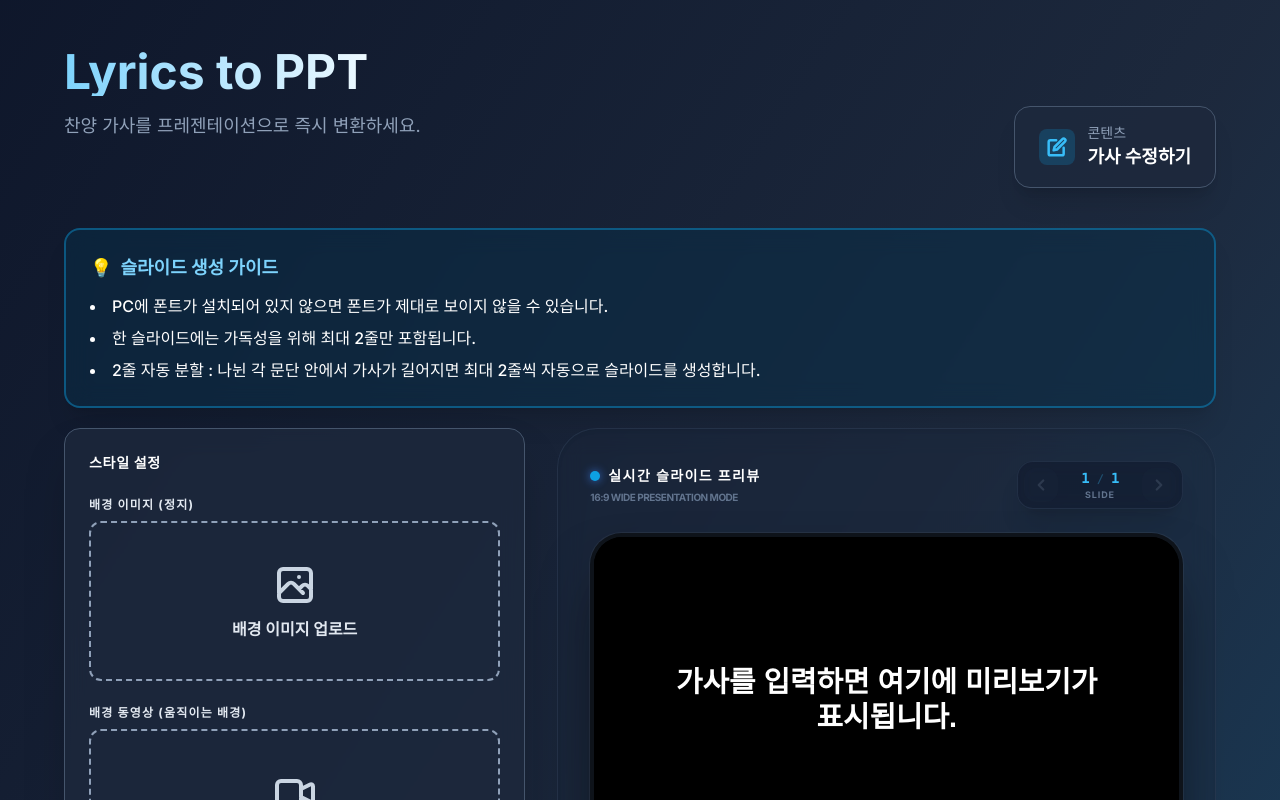
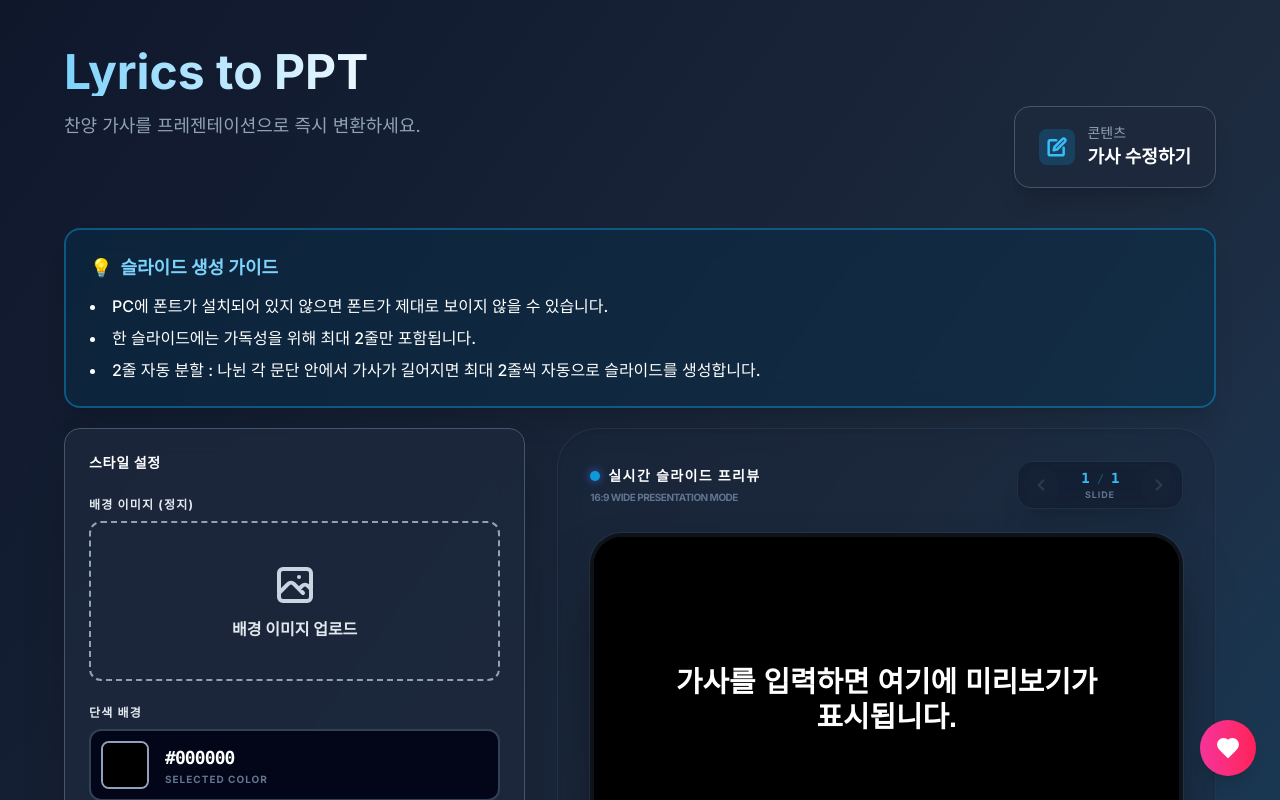
Before and after one commit to dding-woo/churchflow, a React (Vite) app: page / in a window 1280 px wide. Shown: the top 800 px of the page. Built offline with nearby package versions, Linux system fonts and the light colour scheme.

Commit message:
Please provide the code changes or file descriptions so I can generate the commit message for you.

```diff
--- a/src/App.tsx
+++ b/src/App.tsx
@@ -6,6 +6,7 @@ import Footer from './components/Footer';
 import Preview from './components/Preview';
 import Button from './components/common/Button';
 import LyricsModal from './components/LyricsModal';
+import FloatingMenu from './components/FloatingMenu';
 import { usePPTGenerator } from './components/common/features/usePPTGenerator';
 
 const App: React.FC = () => {
@@ -15,8 +16,8 @@ const App: React.FC = () => {
     setLyrics,
     bgImage,
     handleImageUpload,
-    bgVideo,
-    handleVideoUpload,
+    // bgVideo,
+    // handleVideoUpload,
     fontSize,
     setFontSize,
     fontColor,
@@ -82,8 +83,8 @@ const App: React.FC = () => {
               <StyleSettings
                 bgImage={bgImage}
                 handleImageUpload={handleImageUpload}
-                bgVideo={bgVideo}
-                handleVideoUpload={handleVideoUpload}
+                // bgVideo={bgVideo}
+                // handleVideoUpload={handleVideoUpload}
                 bgColor={bgColor}
                 setBgColor={setBgColor}
                 title={title}
@@ -135,7 +136,7 @@ const App: React.FC = () => {
                   letterSpacing={letterSpacing}
                   linesPerSlide={linesPerSlide}
                   bgImage={bgImage}
-                  bgVideo={bgVideo}
+                  // bgVideo={bgVideo}
                   bgColor={bgColor}
                 />
               </div>
@@ -159,6 +160,8 @@ const App: React.FC = () => {
         lyrics={lyrics}
         setLyrics={setLyrics}
       />
+
+      <FloatingMenu />
     </div>
   );
 }
--- /dev/null
+++ b/src/components/FloatingMenu.tsx
@@ -0,0 +1,84 @@
+import React, { useState } from 'react';
+
+const FloatingMenu: React.FC = () => {
+  const [isModalOpen, setIsModalOpen] = useState(false);
+
+  return (
+    <>
+      <div className="fixed right-6 bottom-6 z-40 flex flex-col gap-4">
+        {/* 후원하기 버튼 */}
+        <button
+          onClick={() => setIsModalOpen(true)}
+          className="group flex items-center justify-center w-14 h-14 bg-gradient-to-r from-pink-500 to-rose-500 text-white rounded-full shadow-lg hover:shadow-rose-500/50 hover:scale-110 transition-all duration-300 relative"
+          aria-label="후원하기"
+        >
+          <svg
+            xmlns="http://www.w3.org/2000/svg"
+            width="24"
+            height="24"
+            viewBox="0 0 24 24"
+            fill="currentColor"
+            stroke="currentColor"
+            strokeWidth="2"
+            strokeLinecap="round"
+            strokeLinejoin="round"
+            className="group-hover:animate-pulse"
+          >
+            <path d="M19 14c1.49-1.46 3-3.21 3-5.5A5.5 5.5 0 0 0 16.5 3c-1.76 0-3 .5-4.5 2-1.5-1.5-2.74-2-4.5-2A5.5 5.5 0 0 0 2 8.5c0 2.3 1.5 4.05 3 5.5l7 7Z" />
+          </svg>
+
+          {/* Tooltip */}
+          <div className="absolute right-full mr-4 top-1/2 -translate-y-1/2 px-3 py-2 bg-slate-800 text-white text-sm font-medium rounded-lg opacity-0 group-hover:opacity-100 transition-opacity whitespace-nowrap pointer-events-none shadow-xl border border-slate-700">
+            응원하기 ☕️
+            <div className="absolute top-1/2 -translate-y-1/2 -right-1.5 border-t-[6px] border-t-transparent border-b-[6px] border-b-transparent border-l-[6px] border-l-slate-800"></div>
+          </div>
+        </button>
+      </div>
+
+      {/* QR Code Modal */}
+      {isModalOpen && (
+        <div
+          className="fixed inset-0 z-50 flex items-center justify-center bg-black/60 backdrop-blur-sm p-4 animate-in fade-in duration-200"
+          onClick={() => setIsModalOpen(false)}
+        >
+          <div
+            className="bg-white rounded-3xl p-8 max-w-sm w-full shadow-2xl relative"
+            onClick={(e) => e.stopPropagation()}
+          >
+            <button
+              onClick={() => setIsModalOpen(false)}
+              className="absolute top-4 right-4 p-2 text-slate-400 hover:text-slate-700 hover:bg-slate-100 rounded-full transition-colors"
+            >
+              <svg xmlns="http://www.w3.org/2000/svg" width="24" height="24" viewBox="0 0 24 24" fill="none" stroke="currentColor" strokeWidth="2" strokeLinecap="round" strokeLinejoin="round"><line x1="18" y1="6" x2="6" y2="18"></line><line x1="6" y1="6" x2="18" y2="18"></line></svg>
+            </button>
+
+            <div className="text-center space-y-6">
+              <div>
+                <h3 className="text-2xl font-bold text-slate-800 mb-2">응원하기</h3>
+                <p className="text-slate-500 text-sm">현재 운영에 필요한 비용 및 유지보수 비용을 사비로 감당하고 있습니다. 응원해주시면 향후 더 나은 서비스로 보답하도록 노력 하겠습니다</p>
+              </div>
+
+              <div className="bg-slate-50 p-4 rounded-2xl border border-slate-100 flex justify-center items-center overflow-hidden">
+                <img
+                  src="/image/qr.jpg"
+                  alt="후원하기 QR 코드"
+                  className="w-full h-auto max-w-[250px] object-contain rounded-xl shadow-sm mix-blend-multiply"
+                  onError={(e) => {
+                    const target = e.target as HTMLImageElement;
+                    target.src = "https://via.placeholder.com/250?text=QR+Code+Missing";
+                  }}
+                />
+              </div>
+
+              <div className="text-sm text-slate-400 font-medium pt-2">
+                감사합니다! 💛
+              </div>
+            </div>
+          </div>
+        </div>
+      )}
+    </>
+  );
+};
+
+export default FloatingMenu;
--- a/src/components/Preview.tsx
+++ b/src/components/Preview.tsx
@@ -16,7 +16,7 @@ interface PreviewProps {
     letterSpacing: number;
     linesPerSlide: number;
     bgImage: string | null;
-    bgVideo: string | null;
+    // bgVideo: string | null;
     bgColor: string;
 }
 
@@ -36,7 +36,7 @@ const Preview: React.FC<PreviewProps> = ({
     letterSpacing,
     linesPerSlide,
     bgImage,
-    bgVideo,
+    // bgVideo,
     bgColor
 }) => {
     const [currentSlideIndex, setCurrentSlideIndex] = useState(0);
@@ -129,7 +129,7 @@ const Preview: React.FC<PreviewProps> = ({
                 className="aspect-video w-full rounded-[2rem] shadow-[0_35px_60px_-15px_rgba(0,0,0,0.6)] overflow-hidden relative border-4 border-slate-700/30 bg-black group ring-1 ring-white/5 active:scale-[0.99] transition-transform duration-300"
             >
                 {/* 배경 미디어 레이어 */}
-                {bgVideo ? (
+                {/* bgVideo ? (
                     <video
                         key={bgVideo}
                         src={bgVideo}
@@ -139,7 +139,7 @@ const Preview: React.FC<PreviewProps> = ({
                         playsInline
                         className="absolute inset-0 w-full h-full object-cover transition-transform duration-700 group-hover:scale-105"
                     />
-                ) : bgImage ? (
+                ) : */ bgImage ? (
                     <img
                         key={bgImage} // Re-render when image changes for animation if needed
                         src={bgImage}
@@ -154,7 +154,7 @@ const Preview: React.FC<PreviewProps> = ({
                 )}
 
                 {/* 오버레이 (이미지 가독성 향상) */}
-                {(bgImage || bgVideo) && <div className="absolute inset-0 bg-black/30 backdrop-blur-[1px]"></div>}
+                {(bgImage /* || bgVideo */) && <div className="absolute inset-0 bg-black/30 backdrop-blur-[1px]"></div>}
 
                 {/* 제목 레이어 */}
                 {showTitle && title && (
--- a/src/components/common/features/usePPTGenerator.tsx
+++ b/src/components/common/features/usePPTGenerator.tsx
@@ -9,7 +9,7 @@ export const usePPTGenerator = () => {
   const [titleColor, setTitleColor] = useState<string>('#AAAAAA');
   const [titleAlign, setTitleAlign] = useState<'left' | 'center' | 'right'>('left');
   const [bgImage, setBgImage] = useState<string | null>(null);
-  const [bgVideo, setBgVideo] = useState<string | null>(null);
+  // const [bgVideo, setBgVideo] = useState<string | null>(null);
   const [bgColor, setBgColor] = useState<string>('#000000');
   const [fontSize, setFontSize] = useState<number>(36);
   const [fontColor, setFontColor] = useState<string>('#FFFFFF');
@@ -30,14 +30,15 @@ export const usePPTGenerator = () => {
       reader.onload = (event) => {
         if (event.target?.result) {
           setBgImage(event.target.result as string);
-          setBgVideo(null); // 비디오 초기화
-          setBgVideoData(null); // 비디오 데이터 초기화
+          // setBgVideo(null); // 비디오 초기화
+          // setBgVideoData(null); // 비디오 데이터 초기화
         }
       };
       reader.readAsDataURL(file);
     }
   };
 
+  /*
   const handleVideoUpload = (e: ChangeEvent<HTMLInputElement>) => {
     const file = e.target.files?.[0];
     if (file) {
@@ -54,11 +55,11 @@ export const usePPTGenerator = () => {
         }
       };
       reader.readAsDataURL(file);
-    }
   };
+  */
 
   // State for raw video data (base64)
-  const [bgVideoData, setBgVideoData] = useState<string | null>(null);
+  // const [bgVideoData, setBgVideoData] = useState<string | null>(null);
 
   const generatePPT = async () => {
     if (!lyrics.trim()) {
@@ -83,13 +84,15 @@ export const usePPTGenerator = () => {
           const slide = pres.addSlide();
 
           // 배경 설정
+          /*
           if (bgVideoData) {
             slide.addMedia({
               type: 'video',
               data: bgVideoData,
               x: 0, y: 0, w: '100%', h: '100%'
             });
-          } else if (bgImage) {
+          } else */
+          if (bgImage) {
             slide.background = { data: bgImage };
           } else {
             slide.background = { color: bgColor.replace('#', '') };
@@ -145,8 +148,8 @@ export const usePPTGenerator = () => {
     setLyrics,
     bgImage,
     handleImageUpload,
-    bgVideo,
-    handleVideoUpload,
+    // bgVideo,
+    // handleVideoUpload,
     fontSize,
     setFontSize,
     fontColor,
```
Also changed, not shown: src/components/StyleSettings.tsx (+7 -5 lines), public/image/qr.jpg (added).
